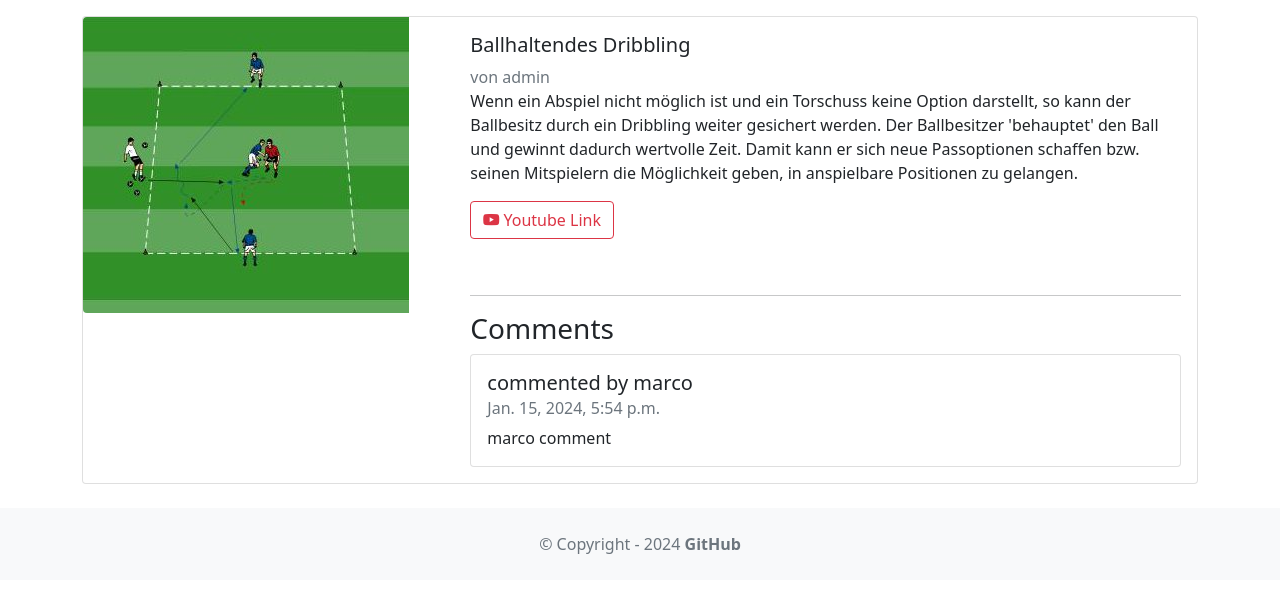
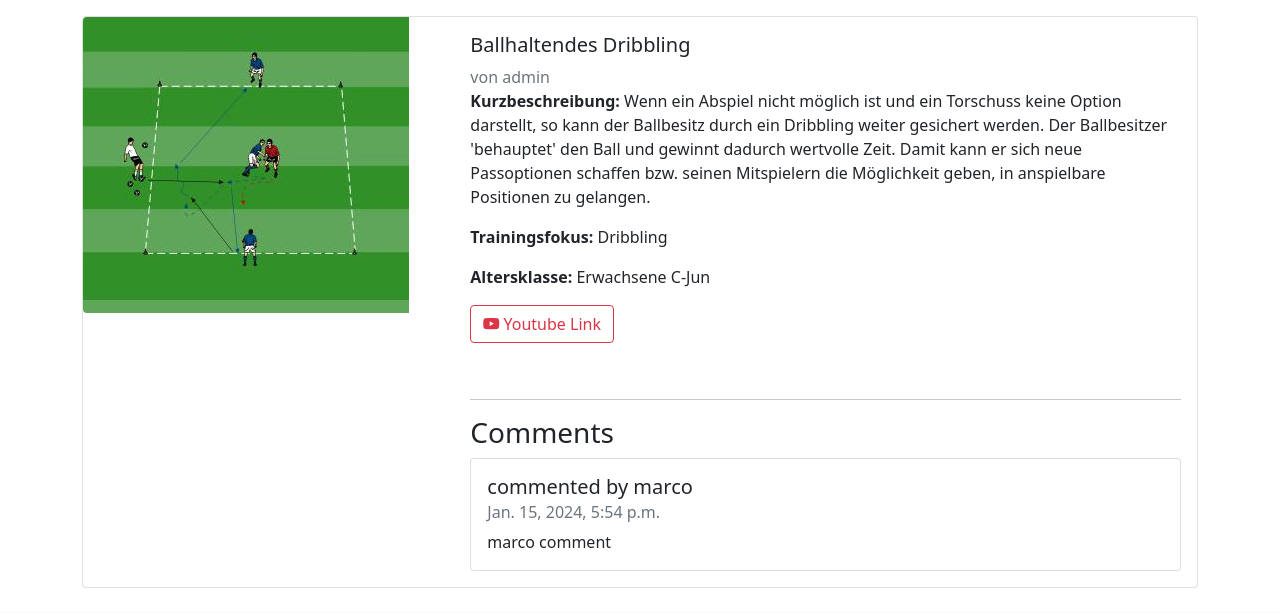
Before and after one commit to meissbernd/ESA3_CoachingIdeas, a Django app: page /exercise/1 in a window 1280 px wide. Shown: the part 56-669 px from the top of the page. Run offline with Django 4.2, Linux system fonts and the light colour scheme; data comes from the database, SQL or seed files in the repository.

Commit message:
add Trainingsfokus and Altersklasse add detailed view

```diff
--- a/exercise/templates/detail.html
+++ b/exercise/templates/detail.html
@@ -16,7 +16,18 @@
                 <span class="text-muted">
                     von {{ exercise.creator.username }}
                 </span>
-                <p class="card-text">{{ exercise.body }}</p>
+                <p class="card-text"><b>Kurzbeschreibung:</b> {{ exercise.body }}</p>
+                <p class="card-text"><b>Trainingsfokus:</b> {{ exercise.soccer_skills }}</p>
+                <p class="card-text"><b>Altersklasse:</b>
+                    {% if exercise.for_adults %} Erwachsene {% endif %}
+                    {% if exercise.for_jun_a %} A-Jun {% endif %}
+                    {% if exercise.for_jun_b %} B-Jun {% endif %}
+                    {% if exercise.for_jun_c %} C-Jun {% endif %}
+                    {% if exercise.for_jun_d %} D-Jun {% endif %}
+                    {% if exercise.for_jun_e %} E-Jun {% endif %}
+                    {% if exercise.for_jun_f %} F-Jun {% endif %}
+                    {% if exercise.for_jun_g %} G-Jun {% endif %}
+                </p>
                 <p class="card-text">
                     {% if exercise.youtube_link %}
                     <a href="{{ exercise.youtube_link }}"
```
